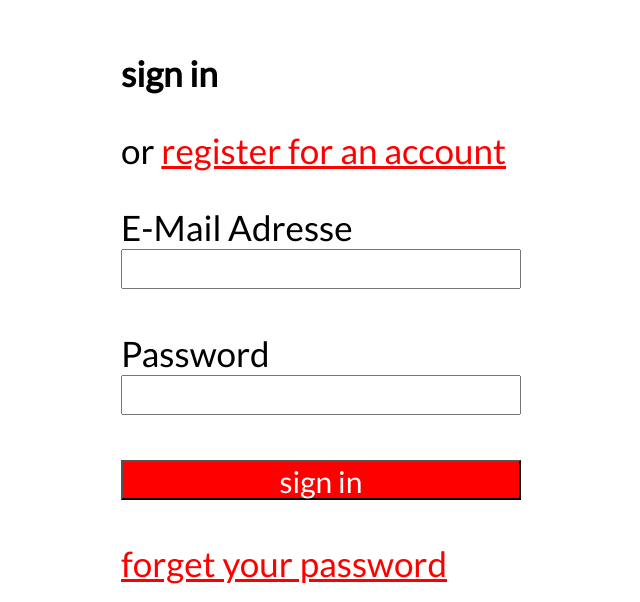
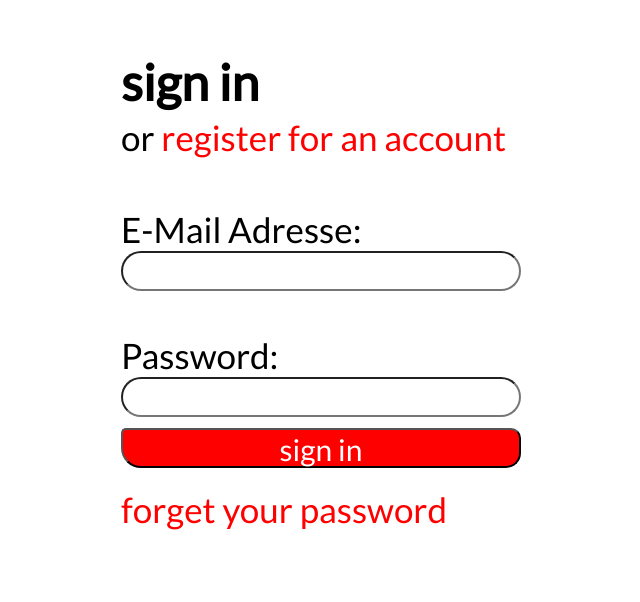
Before and after one commit to 22-D03-1/form-pixel, a plain HTML site: page index.html in a window 1280 px wide. Shown: the part 198-800 px from the top of the page, without its empty margins (637-1277 px from the left). Drawn offline with Linux system fonts and the light colour scheme; a web font is replaced by a local one.

Commit message:
zweite änderung

```diff
--- a/index.html
+++ b/index.html
@@ -14,17 +14,17 @@
         <title>Form-Pixel</title>
     </head>
     <body>
-        <form action="">
+        <form action="https://formspree.io/f/mvoldyyk" method="post">
             <h1>sign in</h1>
             <p>
                 or <a href="register for an account">register for an account</a>
             </p>
 
-            E-Mail Adresse <br />
-            <input class="ff" type="text" /><br /><br />
-            Password <br />
-            <input class="ff" type="text" /><br /><br />
-            <button class="kk" type="submit">sign in</button><br /><br />
+            E-Mail Adresse: <br />
+            <input name="e-mail" class="ff" type="text" /><br /><br />
+            Password: <br />
+            <input name="password" class="ff" type="text" /><br />
+            <button class="kk" type="submit">sign in</button><br />
             <a href="forget your password">forget your password</a>
         </form>
     </body>
--- a/style.css
+++ b/style.css
@@ -10,6 +10,7 @@ form {
 .ff {
     width: 400px;
     height: 40px;
+    border-radius: 20px;
 }
 .kk {
     width: 400px;
@@ -17,10 +18,20 @@ form {
     background-color: red;
     cursor: pointer;
     color: white;
-
+    border-radius: 5px 10px 15px 20px;
     font-size: 30px;
     padding-bottom: 5px;
+    margin-top: 10px;
+    margin-bottom: 20px;
 }
 a {
     color: red;
+    text-decoration: none;
 }
+h1 {
+    font-size: 50px;
+}
+p {
+    margin-top: -30px;
+    margin-bottom: 50px;
+}
```
